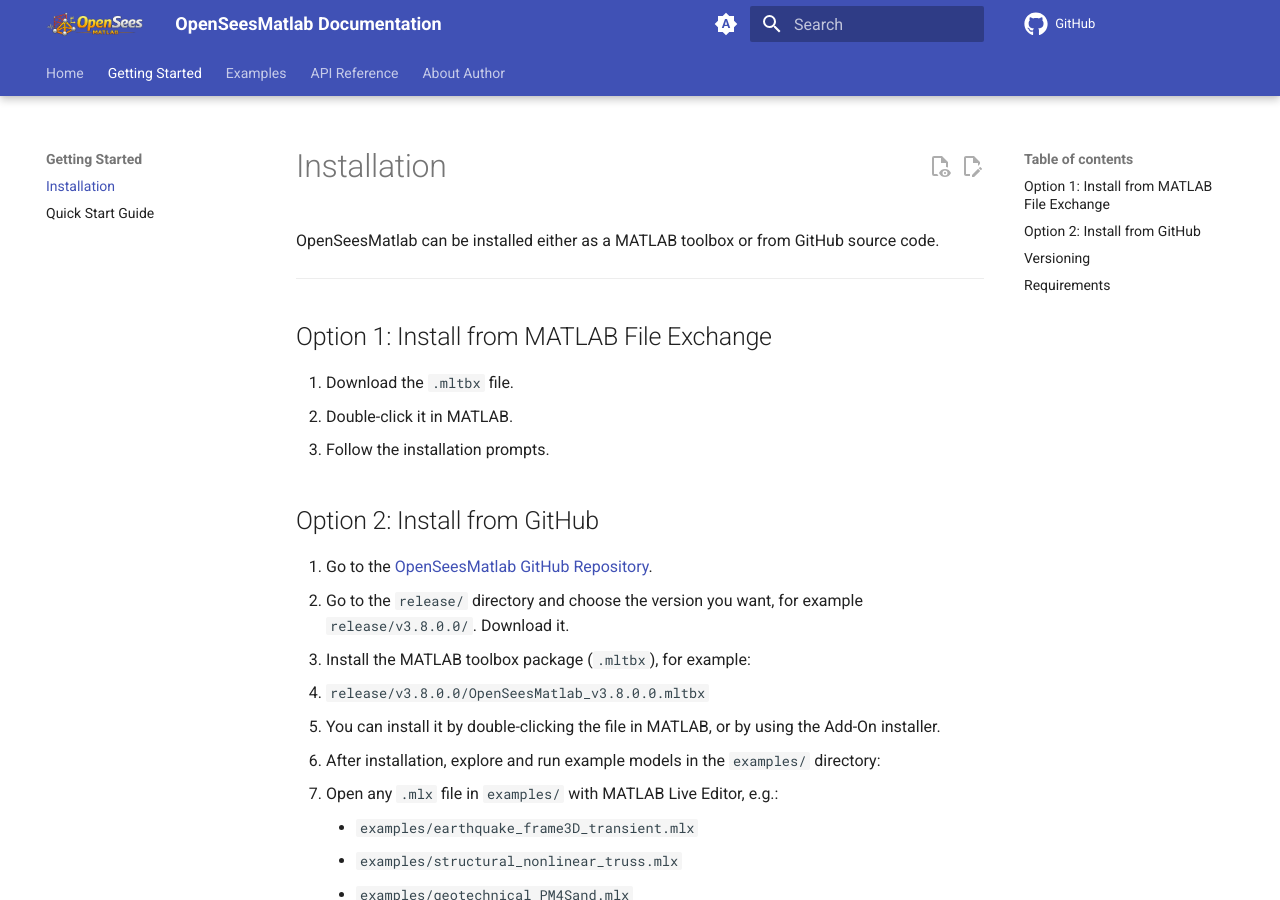
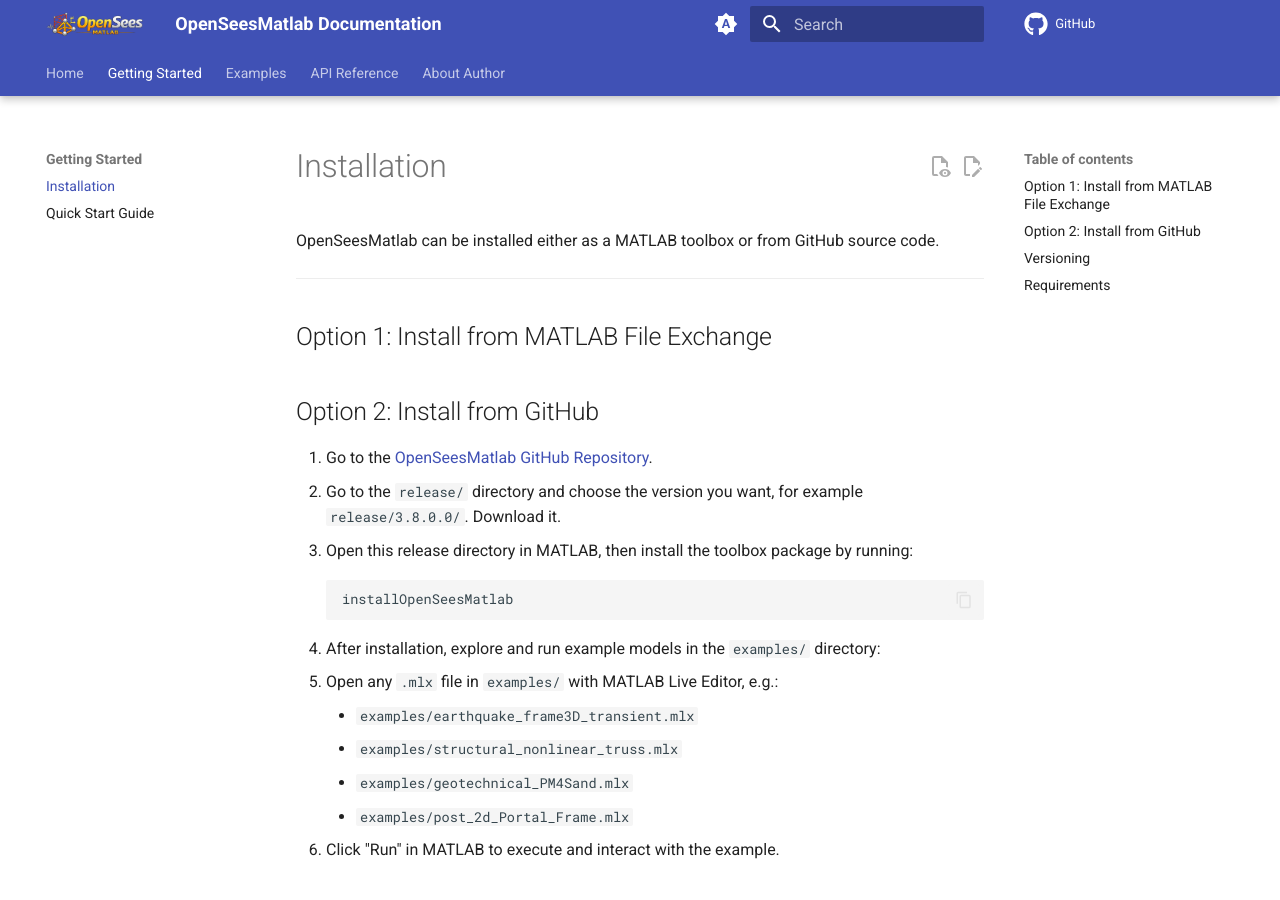
Before and after one commit to yexiang92/OpenSeesMatlab, an MkDocs documentation site: the page built from docs/getting_started/installation.md, in a window 1280 px wide and 900 px high. Built offline with MkDocs 1.6.1 and Material for MkDocs 9.7.7, drawn with Linux system fonts in a browser that asks for light colours; comment, search, counter and statistics services are not loaded.

Commit message:
doc: update install method

````diff
--- a/docs/getting_started/installation.md
+++ b/docs/getting_started/installation.md
@@ -6,17 +6,16 @@
 
 ## Option 1: Install from MATLAB File Exchange
 
-1. Download the `.mltbx` file.
-2. Double-click it in MATLAB.
-3. Follow the installation prompts.
+
 
 
 ## Option 2: Install from GitHub
 1. Go to the [OpenSeesMatlab GitHub Repository](https://github.com/yexiang92/OpenSeesMatlab).
-1. Go to the `release/` directory and choose the version you want, for example `release/v3.8.0.0/`. Download it.
-2. Install the MATLAB toolbox package (`.mltbx`), for example:
-   - `release/v3.8.0.0/OpenSeesMatlab_v3.8.0.0.mltbx`
-   - You can install it by double-clicking the file in MATLAB, or by using the Add-On installer.
+1. Go to the `release/` directory and choose the version you want, for example `release/3.8.0.0/`. Download it.
+2. Open this release directory in MATLAB, then install the toolbox package by running:
+   ```matlab
+   installOpenSeesMatlab
+   ```
 3. After installation, explore and run example models in the `examples/` directory:
    - Open any `.mlx` file in `examples/` with MATLAB Live Editor, e.g.:
      - `examples/earthquake_frame3D_transient.mlx`
````
Also changed, not shown: README.md (+5 -4 lines).
